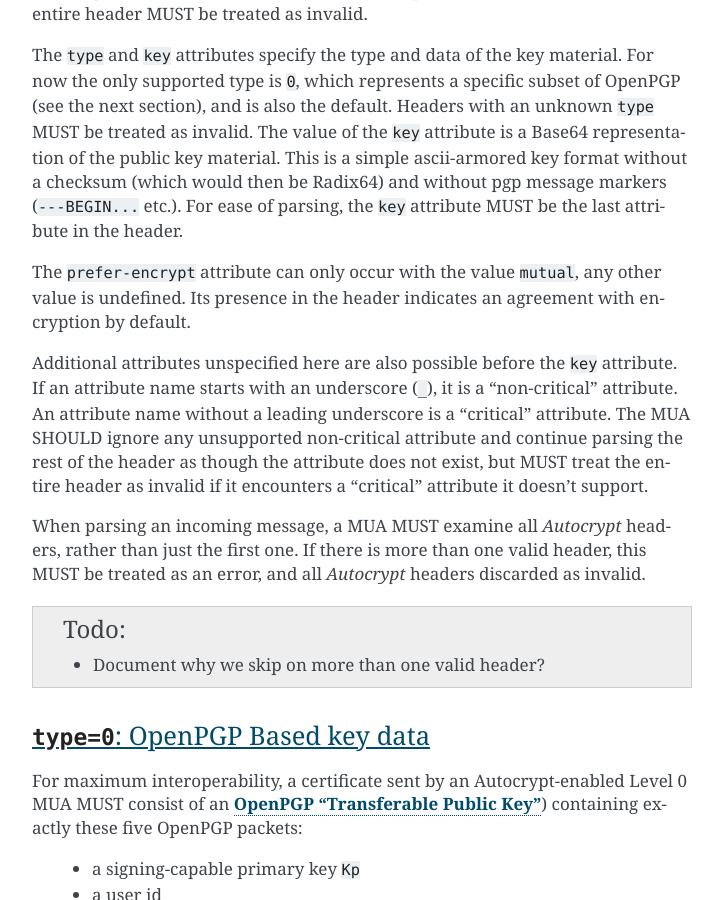
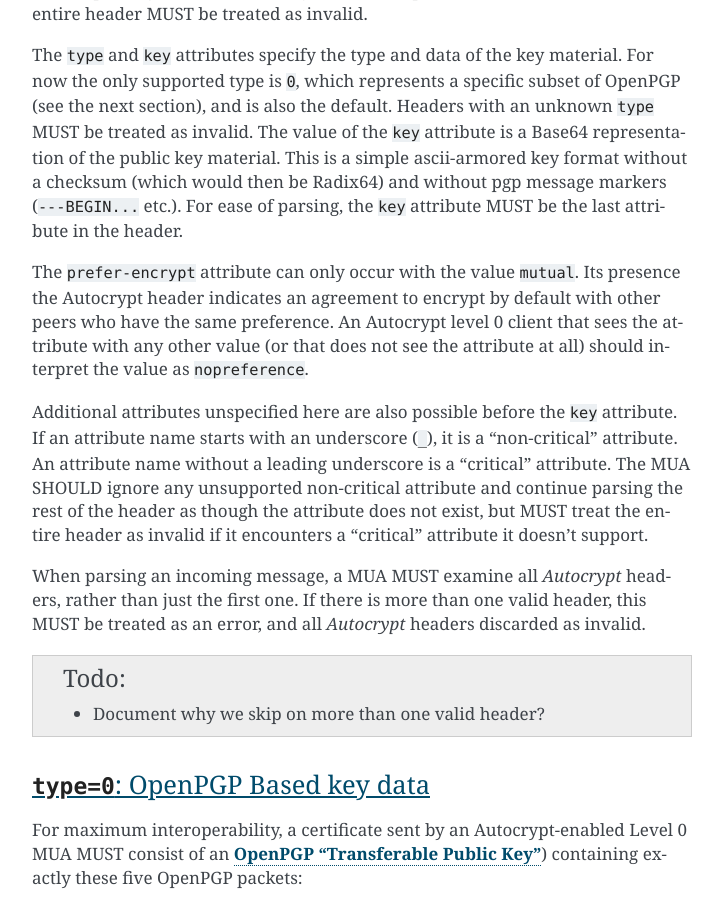
Before and after one commit to autocrypt/autocrypt, a Sphinx documentation site: the page built from doc/level0.rst, in a window 1280 px wide and 900 px high, scrolled down 7695 px. Shown: the whole window, without its empty margins (388-1111 px from the left). Built offline with Sphinx 7.4.7, drawn with Linux system fonts in a browser that asks for light colours.

Commit message:
document prefer-encrypt=weird means nopreference.
Closes #64

```diff
--- a/doc/level0.rst
+++ b/doc/level0.rst
@@ -350,8 +350,11 @@ and without pgp message markers (``---BEGIN...`` etc.).  For ease of
 parsing, the ``key`` attribute MUST be the last attribute in the header.
 
 The ``prefer-encrypt`` attribute can only occur with the value
-``mutual``, any other value is undefined. Its presence in the header
-indicates an agreement with encryption by default.
+``mutual``.  Its presence the Autocrypt header indicates an agreement
+to encrypt by default with other peers who have the same preference.
+An Autocrypt level 0 client that sees the attribute with any other
+value (or that does not see the attribute at all) should interpret the
+value as ``nopreference``.
 
 Additional attributes unspecified here are also possible before the
 ``key`` attribute.  If an attribute name starts with an underscore
```
